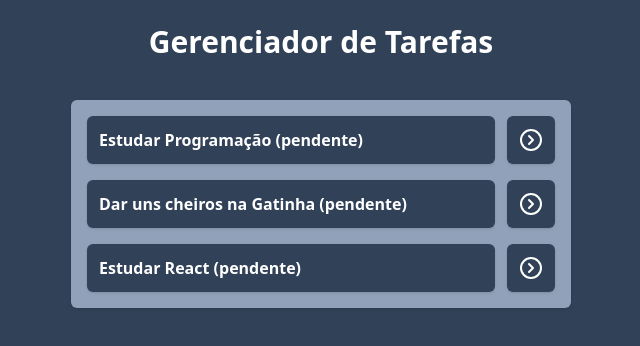
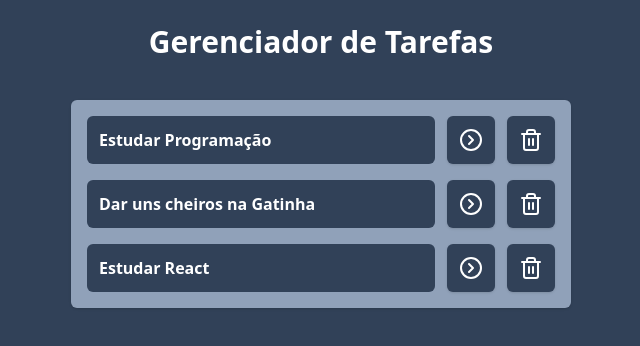
Before and after one commit to Gabriel-Neves-fs/donefy--gerenciador-de-tarefas, a React (Vite) app: page / in a window 1280 px wide. Shown: the top 346 px of the page, without its empty margins (319-959 px from the left). Built offline with nearby package versions, Linux system fonts and the light colour scheme.

Commit message:
feat: Implemented verification of whether the task was completed and added a button to delete the task

```diff
--- a/src/App.jsx
+++ b/src/App.jsx
@@ -36,6 +36,11 @@ function App() {
     setTasks(newTasks);
   }
 
+  function deleteTask(taskId) {
+    const newTasks = tasks.filter((task) => task.id !== taskId);
+    setTasks(newTasks);
+  }
+
   return (
     <div
       className="w-screen h-screen bg-slate-700 flex justify-center
@@ -46,7 +51,11 @@ function App() {
           Gerenciador de Tarefas
         </h1>
         <AddTask />
-        <Tasks tasks={tasks} onTaskClick={onTaskClick} />
+        <Tasks
+          tasks={tasks}
+          onTaskClick={onTaskClick}
+          deleteTask={deleteTask}
+        />
       </div>
     </div>
   );
--- a/src/componets/Tasks.jsx
+++ b/src/componets/Tasks.jsx
@@ -1,20 +1,29 @@
-import { ChevronRightCircle, Icon } from "lucide-react";
+import { ChevronRightCircle, Icon, Trash, Trash2 } from "lucide-react";
 
 function Tasks(props) {
   return (
     <ul className="space-y-4 p-4 bg-slate-400 rounded-md shadow">
       {props.tasks.map((tasks) => (
-        <li
-          key={tasks.id}
-          onClick={() => props.onTaskClick(tasks.id)}
-          className="flex gap-3"
-        >
-          <button className="bg-slate-700 w-full hover:bg-slate-600 shadow text-left text-white p-3 rounded-md font-semibold">
+        <li key={tasks.id} className="flex gap-3">
+          <button
+            onClick={() => props.onTaskClick(tasks.id)}
+            className={`${
+              tasks.isCompleted
+                ? "bg-green-500 w-full text-left text-white  p-3 rounded-md font-semibold"
+                : "bg-slate-700 w-full text-left text-white p-3 rounded-md font-semibold"
+            }
+            }`}
+          >
             {tasks.title}
-            {tasks.isCompleted ? "(concluida)" : " (pendente)"}
           </button>
           <button className="bg-slate-700 hover:bg-slate-600 shadow text-white p-3 rounded-md">
             <ChevronRightCircle />
+          </button>
+          <button
+            onClick={() => props.deleteTask(tasks.id)}
+            className="bg-slate-700 hover:bg-slate-600 shadow text-white p-3 rounded-md"
+          >
+            <Trash2 />
           </button>
         </li>
       ))}
```
